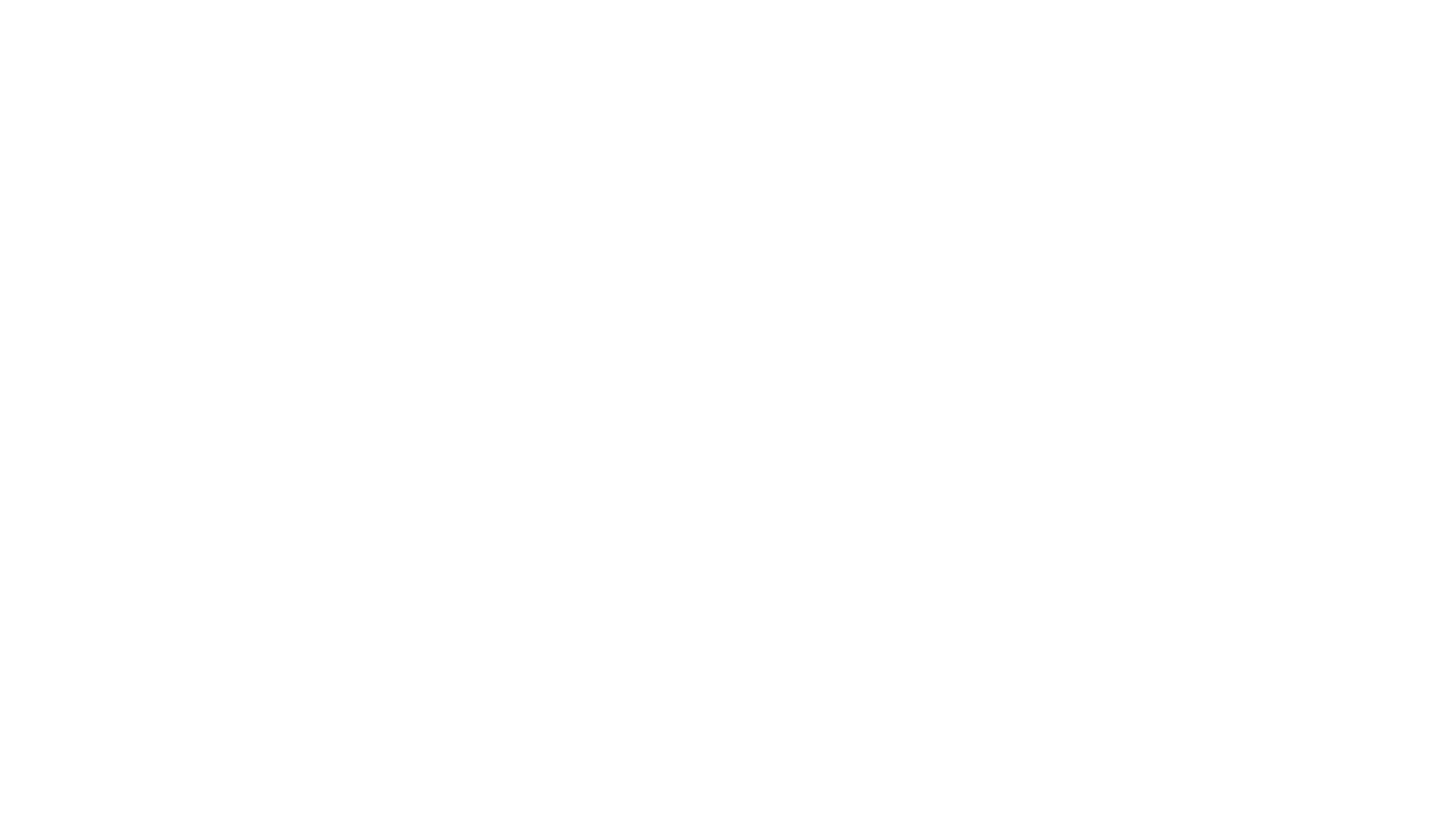
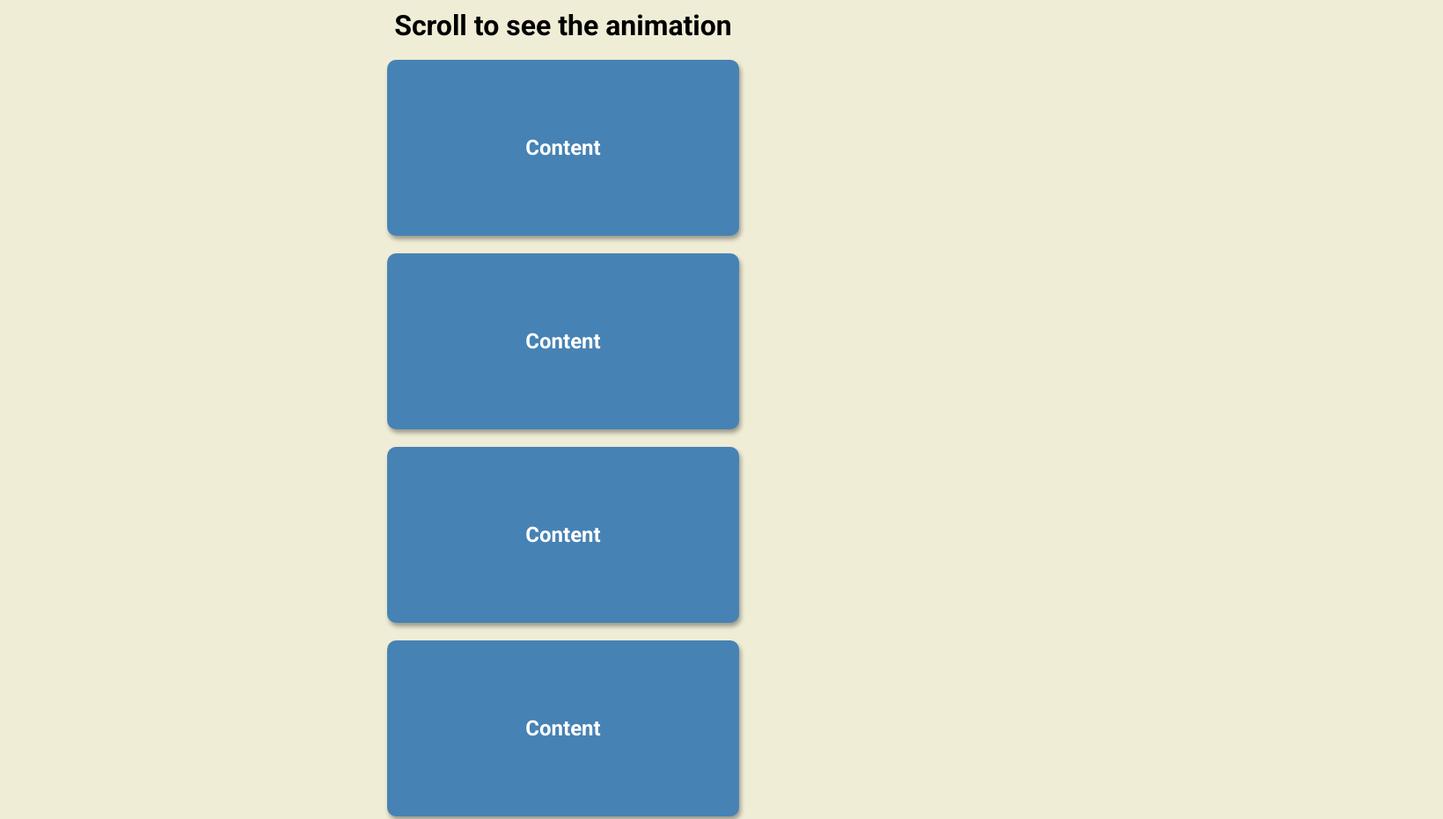
Before and after one commit to sergei-kholodenin/scroll-animation, a plain HTML site: page index.html in a window 1280 px wide. Shown: the top 931 px of the page at 88% size, 1640 px wide, since content can reach past the window. Before the commit the page ends 800 px from the top, so only its background shows below. Drawn offline with Linux system fonts and the light colour scheme.

Commit message:
add scroll animation for content

```diff
--- a/index.html
+++ b/index.html
@@ -9,7 +9,16 @@
     <title>Scroll Animation</title>
 </head>
 <body>
-
+    <h1>Scroll to see the animation</h1>
+    <div class="box"><h2>Content</h2></div>
+    <div class="box"><h2>Content</h2></div>
+    <div class="box"><h2>Content</h2></div>
+    <div class="box"><h2>Content</h2></div>
+    <div class="box"><h2>Content</h2></div>
+    <div class="box"><h2>Content</h2></div>
+    <div class="box"><h2>Content</h2></div>
+    <div class="box"><h2>Content</h2></div>
+    <div class="box"><h2>Content</h2></div>
     <script src="script.js"></script>
 </body>
 </html>
--- a/script.js
+++ b/script.js
@@ -0,0 +1,17 @@
+const boxes = document.querySelectorAll(".box");
+
+window.addEventListener("scroll", checkBoxes);
+
+function checkBoxes() {
+    const triggerBottom = window.innerHeight / 5 * 4;
+    boxes.forEach(box => {
+        const boxTop = box.getBoundingClientRect().top
+
+        if (boxTop < triggerBottom) {
+            box.classList.add("show")
+        } else {
+            box.classList.remove("show")
+        }
+    })
+}
+checkBoxes();
--- a/style.css
+++ b/style.css
@@ -5,12 +5,43 @@
 }
 
 body{
+    background-color: #efedd6;
     font-family: 'Roboto', sans-serif;
     margin: 0;
     display: flex;
     flex-direction: column;
     align-items: center;
     justify-content: center;
-    height: 100vh;
-    overflow: hidden;
+    overflow-x: hidden;
 }
+
+h1 {
+    margin: 10px;
+}
+
+.box{
+    background-color: steelblue;
+    color: white;
+    display: flex;
+    align-items: center;
+    justify-content: center;
+    width: 400px;
+    height: 200px;
+    margin: 10px;
+    border-radius: 10px;
+    box-shadow: 2px 4px 5px rgba(0,0,0,.35);
+    transform: translateX(200%);
+    transition: transform 0.4s ease;
+}
+
+.box:nth-of-type(even) {
+    transform: translateX(-200%);
+}
+
+.box.show {
+    transform: translateX(0);
+}
+
+box h2 {
+    font-size: 45px;
+}
```
